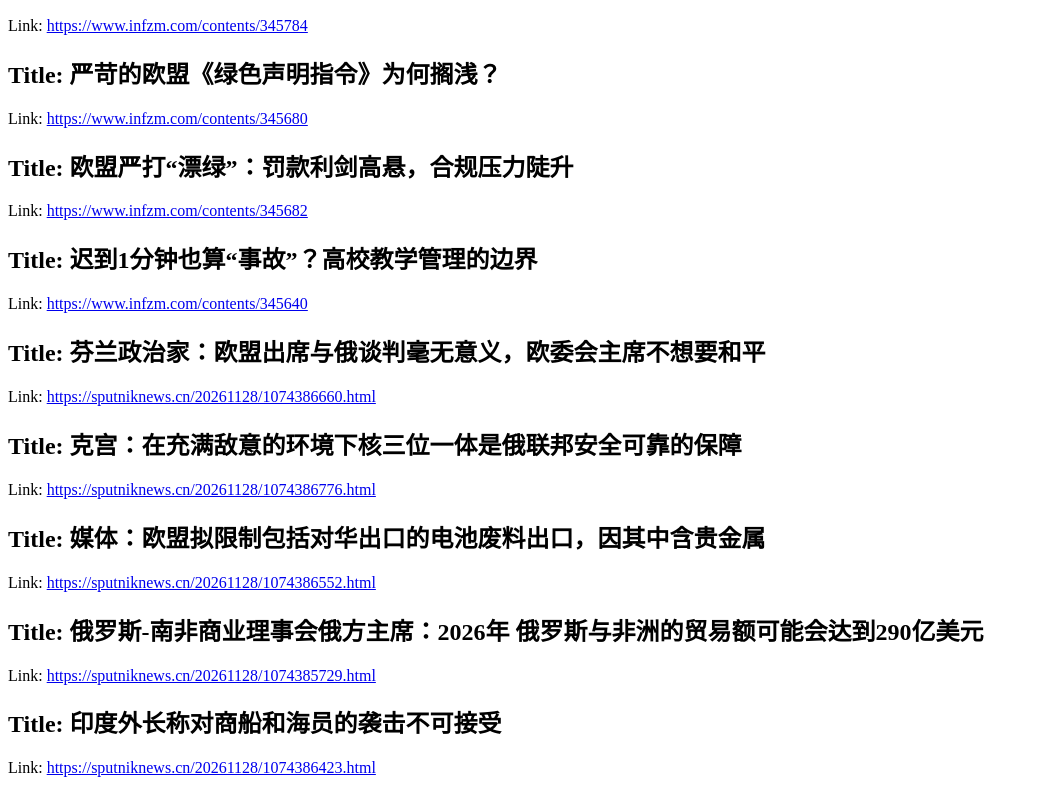
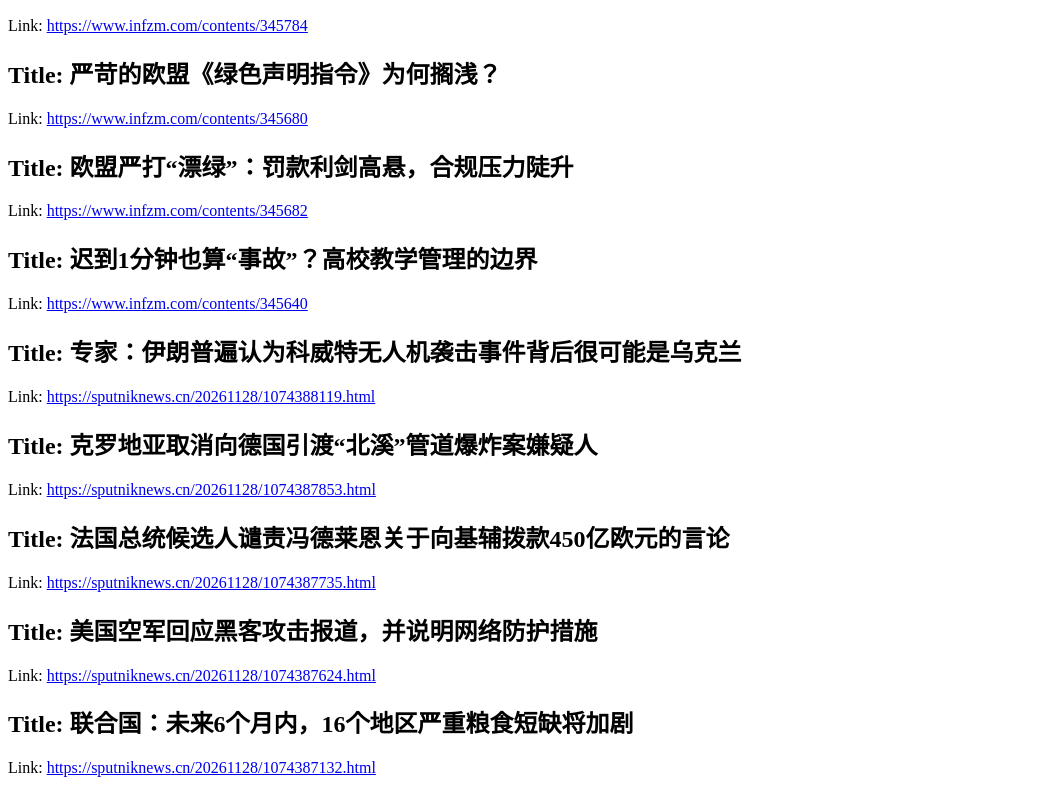
Before and after one commit to wudongdefeng/new_push, a plain HTML site: page docs/index.html in a window 1280 px wide. Shown: the part 1067-1860 px from the top of the page, without its empty margins (0-1039 px from the left). Drawn offline with Linux system fonts and the light colour scheme.

Commit message:
Update RSS feed data

```diff
--- a/docs/index.html
+++ b/docs/index.html
@@ -29,15 +29,15 @@
 <p>Link: <a href='https://www.infzm.com/contents/345682'>https://www.infzm.com/contents/345682</a></p>
 <h2>Title: 迟到1分钟也算“事故”？高校教学管理的边界</h2>
 <p>Link: <a href='https://www.infzm.com/contents/345640'>https://www.infzm.com/contents/345640</a></p>
-<h2>Title: 芬兰政治家：欧盟出席与俄谈判毫无意义，欧委会主席不想要和平</h2>
-<p>Link: <a href='https://sputniknews.cn/20261128/1074386660.html'>https://sputniknews.cn/20261128/1074386660.html</a></p>
-<h2>Title: 克宫：在充满敌意的环境下核三位一体是俄联邦安全可靠的保障</h2>
-<p>Link: <a href='https://sputniknews.cn/20261128/1074386776.html'>https://sputniknews.cn/20261128/1074386776.html</a></p>
-<h2>Title: 媒体：欧盟拟限制包括对华出口的电池废料出口，因其中含贵金属</h2>
-<p>Link: <a href='https://sputniknews.cn/20261128/1074386552.html'>https://sputniknews.cn/20261128/1074386552.html</a></p>
-<h2>Title: 俄罗斯-南非商业理事会俄方主席：2026年 俄罗斯与非洲的贸易额可能会达到290亿美元</h2>
-<p>Link: <a href='https://sputniknews.cn/20261128/1074385729.html'>https://sputniknews.cn/20261128/1074385729.html</a></p>
-<h2>Title: 印度外长称对商船和海员的袭击不可接受</h2>
-<p>Link: <a href='https://sputniknews.cn/20261128/1074386423.html'>https://sputniknews.cn/20261128/1074386423.html</a></p>
+<h2>Title: 专家：伊朗普遍认为科威特无人机袭击事件背后很可能是乌克兰</h2>
+<p>Link: <a href='https://sputniknews.cn/20261128/1074388119.html'>https://sputniknews.cn/20261128/1074388119.html</a></p>
+<h2>Title: 克罗地亚取消向德国引渡“北溪”管道爆炸案嫌疑人</h2>
+<p>Link: <a href='https://sputniknews.cn/20261128/1074387853.html'>https://sputniknews.cn/20261128/1074387853.html</a></p>
+<h2>Title: 法国总统候选人谴责冯德莱恩关于向基辅拨款450亿欧元的言论</h2>
+<p>Link: <a href='https://sputniknews.cn/20261128/1074387735.html'>https://sputniknews.cn/20261128/1074387735.html</a></p>
+<h2>Title: 美国空军回应黑客攻击报道，并说明网络防护措施</h2>
+<p>Link: <a href='https://sputniknews.cn/20261128/1074387624.html'>https://sputniknews.cn/20261128/1074387624.html</a></p>
+<h2>Title: 联合国：未来6个月内，16个地区严重粮食短缺将加剧</h2>
+<p>Link: <a href='https://sputniknews.cn/20261128/1074387132.html'>https://sputniknews.cn/20261128/1074387132.html</a></p>
 
 </body></html>
```
